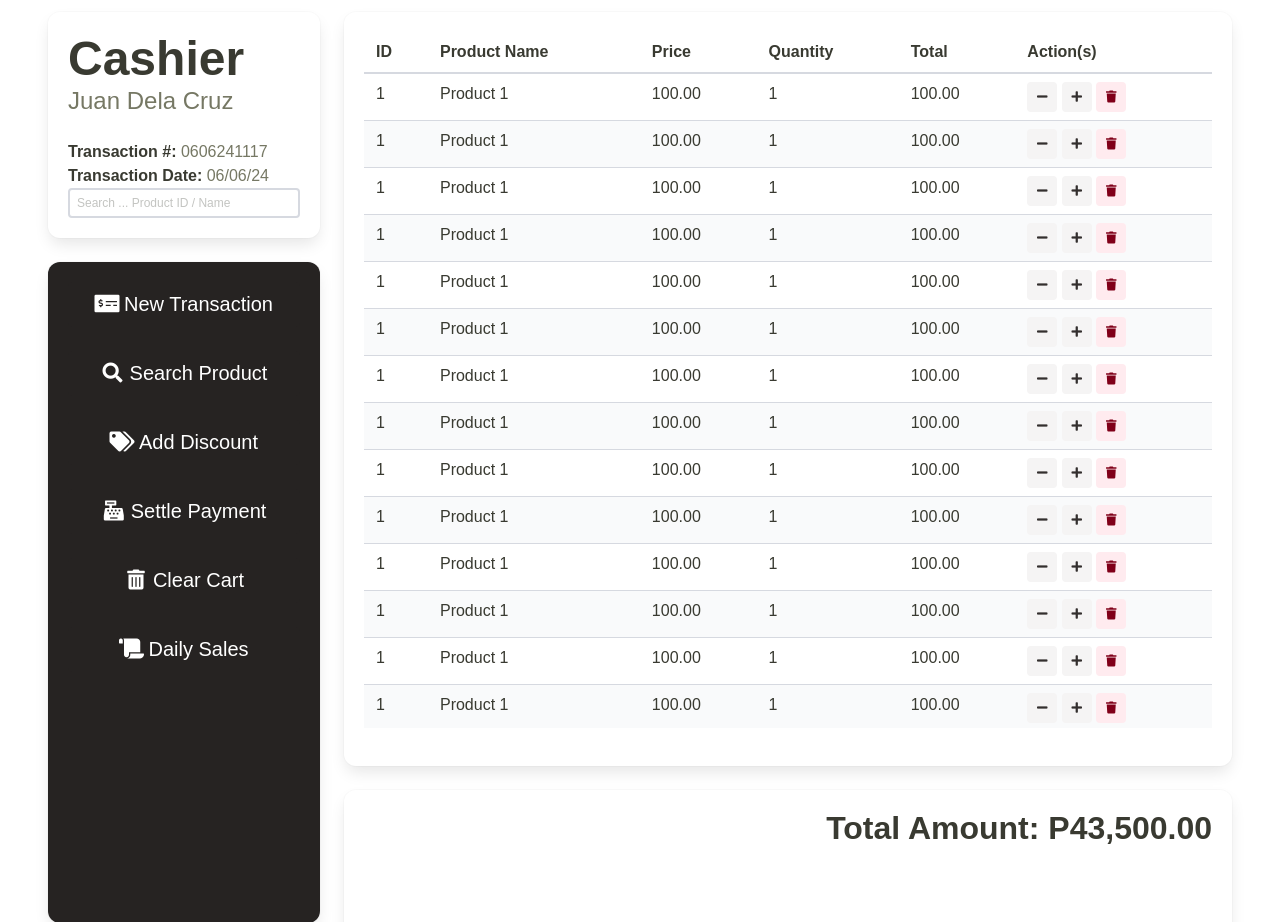
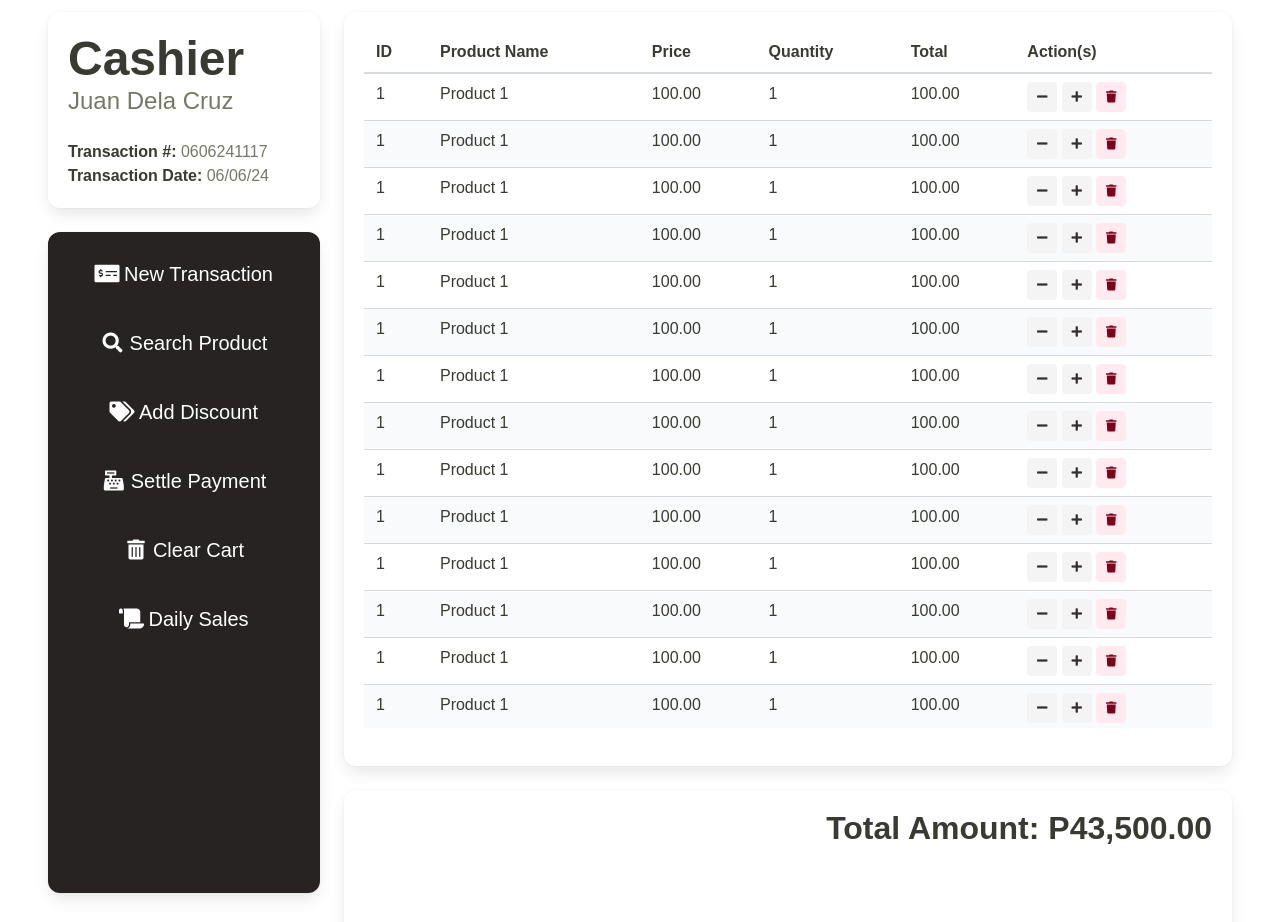
Before and after one commit to brandodt/GoodShot, a PHP site: page /cashier/index.php in a window 1280 px wide. Shown: the part 88-1010 px from the top of the page. Run offline with PHP 8.4, Linux system fonts and the light colour scheme; the visitor is signed in with stand-in values (Sample User, id 1); some web fonts are replaced.

Commit message:
Refactor cashier index page and improve account page layout

```diff
--- a/public/cashier/index.php
+++ b/public/cashier/index.php
@@ -66,11 +66,6 @@ if (!isset($_SESSION["username"]) || $_SESSION["role"] !== "cashier") {
                     <p>
                         <strong>Transaction Date: </strong>06/06/24
                     </p>
-                    <div class="field">
-                        <div class="control">
-                            <input class="input is-small" type="text" placeholder="Search ... Product ID / Name">
-                        </div>
-                    </div>
                 </div>
                 <div class="box" style="height: 57vh; background: #262322;">
                     <aside class="menu has-text-centered">
```
